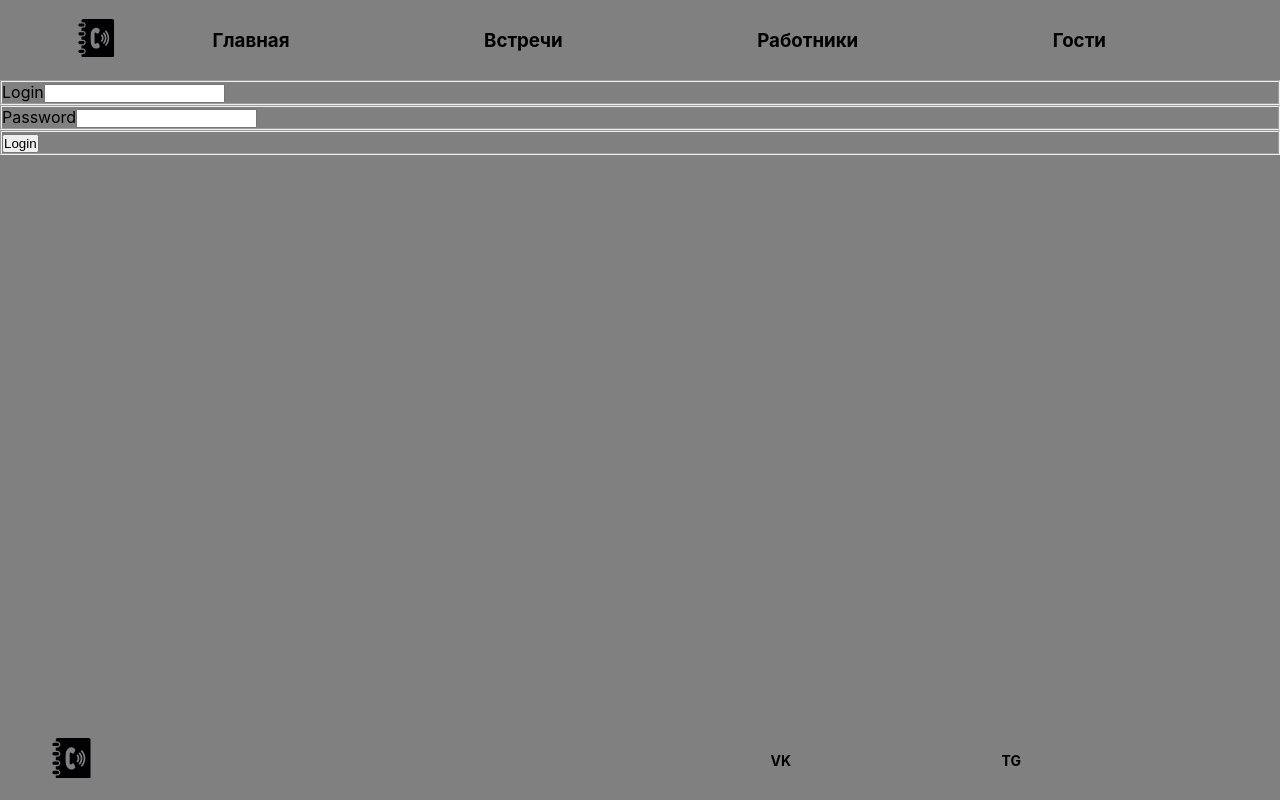
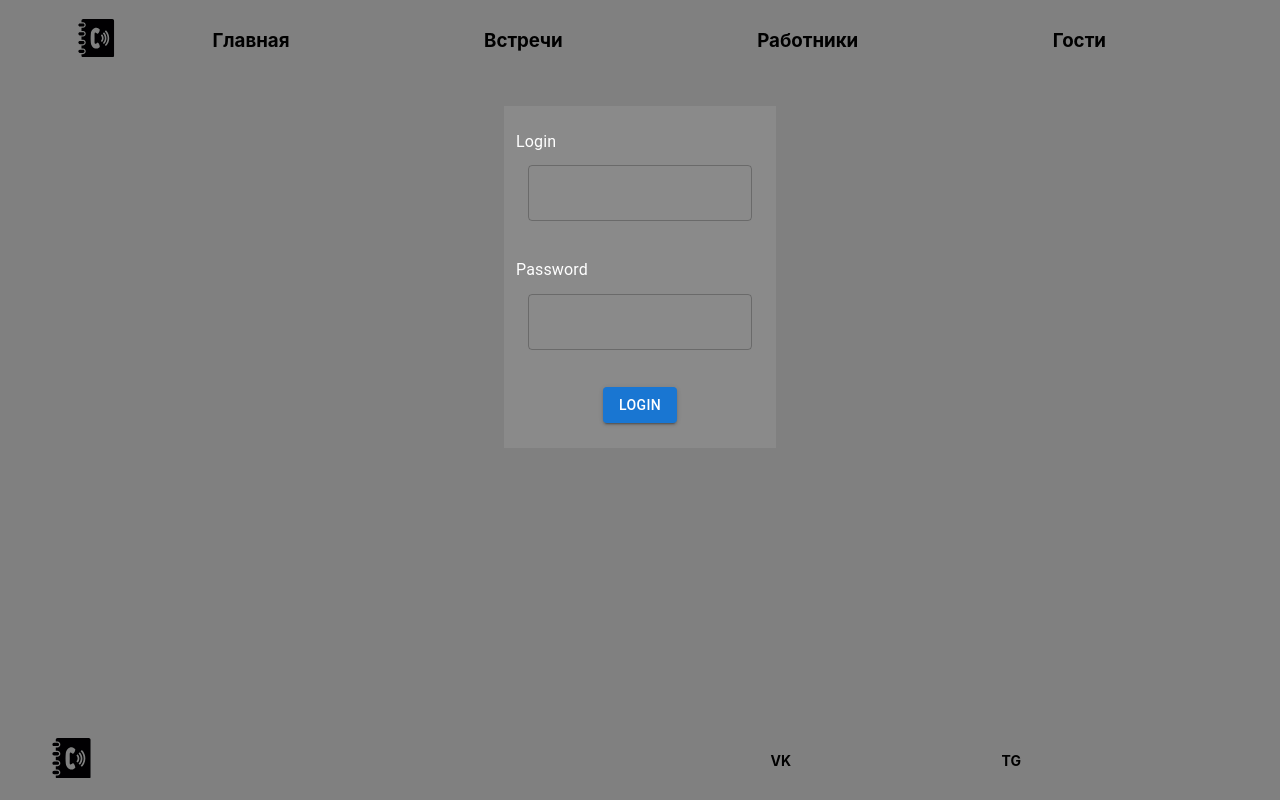
Before and after one commit to DmitriyGj/meet_manager, a Next.js app: page /login in a window 1280 px wide. Built offline with nearby package versions, Linux system fonts and the light colour scheme; no server answers.

Commit message:
added LoginPage

```diff
--- a/pages/login.tsx
+++ b/pages/login.tsx
@@ -1,7 +1,14 @@
 import { useRouter } from "next/router";
 import { ChangeEventHandler, MouseEventHandler, useState } from "react";
 import AuthAPI from "../public/src/API/AuthAPI";
-import { setCookies } from 'cookies-next'
+import { setCookies } from 'cookies-next';
+import FormControl from '@mui/material/FormControl';
+import Button from '@mui/material/Button';
+import InputBase from '@mui/material/InputBase'
+import Input from '@mui/material/Input';
+import InputLabel from "@mui/material/InputLabel";
+import style from '../public/src/Components/Froms/Login.module.scss'
+import { FormGroup, FormLabel, TextField } from "@mui/material";
 
 const LoginPage = () => {
     const router = useRouter();
@@ -24,31 +31,40 @@ const LoginPage = () => {
 
     }
 
-    return(<form>
-                <fieldset>
-                    <label htmlFor="LOGIN">
+    return(
+        <div className={style.main}>
+            <FormControl className={style.Form}>
+                <FormGroup>
+                    <FormLabel className={style.label}
+                        htmlFor="LOGIN">
                         Login
-                    </label>
-                    <input id='LOGIN'
+                        <TextField className={style.input}
+                            id='LOGIN'
                             name="LOGIN"
                             type="text"
                             onChange={changeInputHandler}
                             value={userInfo.LOGIN} />
-                </fieldset>
-                <fieldset>
-                    <label htmlFor="PASSWORD">
+                    </FormLabel>
+
+                </FormGroup>
+                <FormGroup>
+                    <FormLabel className={style.label}
+                        htmlFor="PASSWORD">
                         Password
-                    </label>
-                    <input id='PASSWORD'
+                        <TextField className={style.input}
+                            id='PASSWORD'
                             name="PASSWORD"
-                            type="text"
+                            type="password"
                             onChange={changeInputHandler}
                             value={userInfo.PASSWORD} />
-                </fieldset>
-                <fieldset>
-                    <button onClick={clickLoginHandler}>Login</button>
-                </fieldset>
-            </form>)
+                    </FormLabel>
+
+                </FormGroup>
+                <FormGroup>
+                <   Button fullWidth variant='contained' onClick={clickLoginHandler}>Login</Button>
+                </FormGroup>
+            </FormControl>
+            </div>)
 }
 
 export default LoginPage;
--- /dev/null
+++ b/public/src/Components/Froms/Login.module.scss
@@ -0,0 +1,25 @@
+.main{
+    display: flex;
+    margin:auto;
+    width: 50%;
+    justify-content: center;
+    padding: 2%;
+
+    .Form {
+        background-color:rgb(138, 138, 138);
+        padding: 2%;
+        & > * {
+            margin: 5% auto;
+        }
+
+        .label{
+            display: flex;
+            flex-direction: column;
+            color:white;
+            .input {
+                margin: 5%;
+                color:white
+            }
+        }
+    }
+}
```
